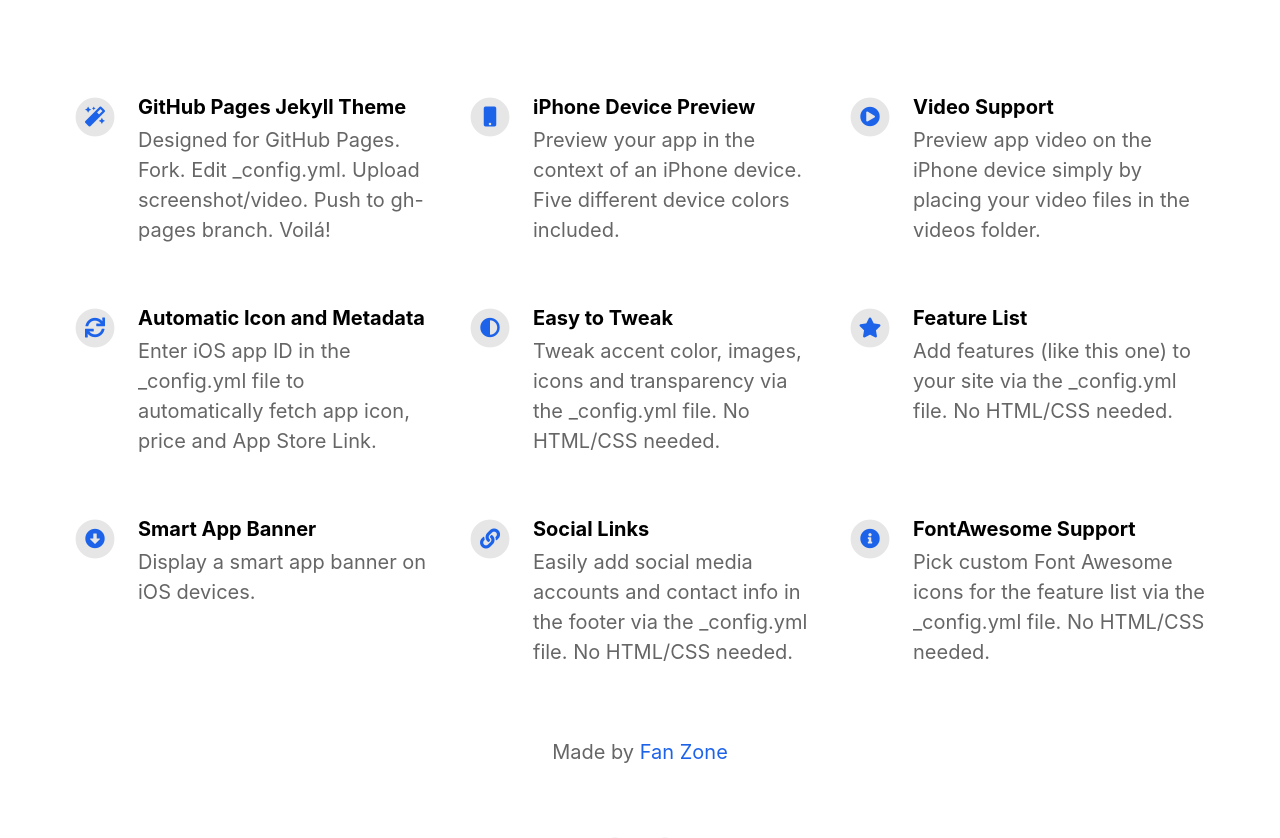
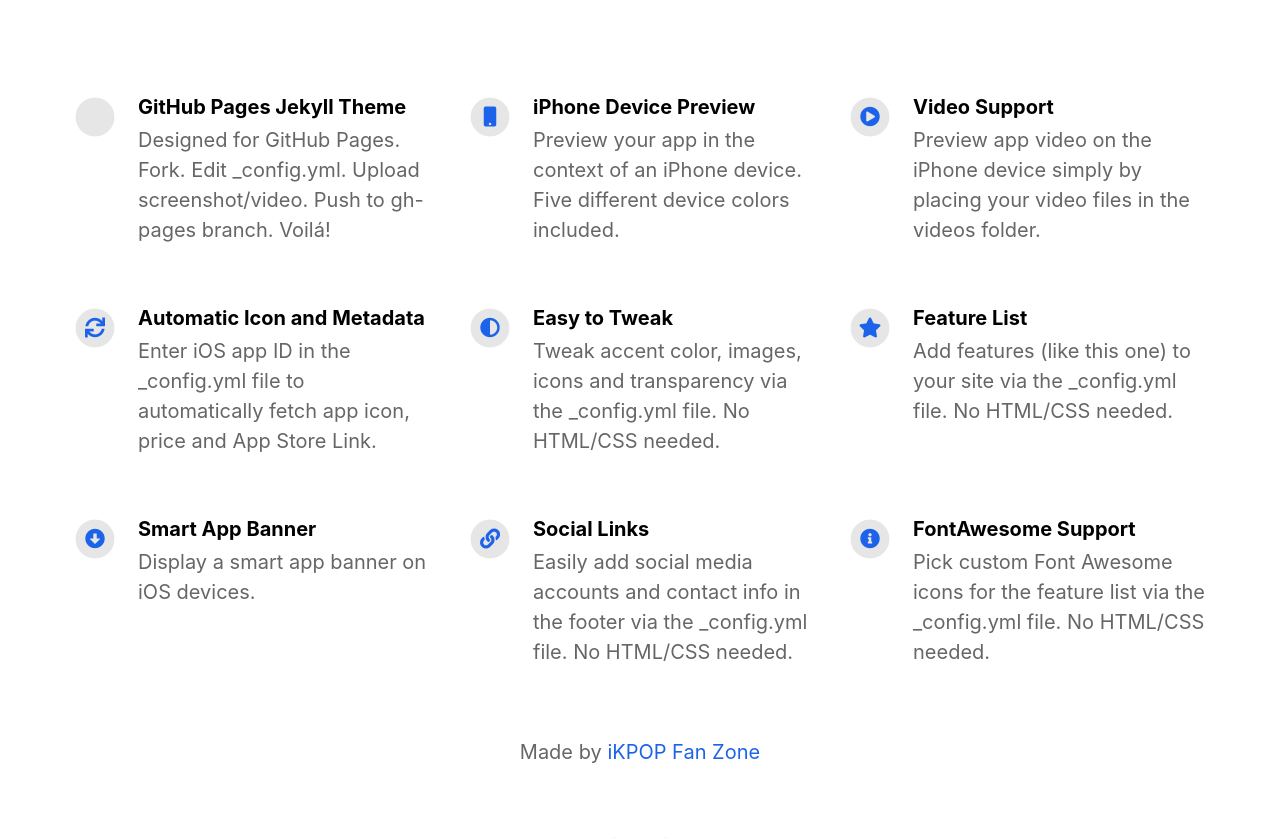
Before and after one commit to kapp7/app, a Jekyll site: the page built from index.html, in a window 1280 px wide. Shown: the part 987-1825 px from the top of the page. Built offline with Jekyll 4.4.1, drawn with Linux system fonts in a browser that asks for light colours; nearby versions of some CDN libraries.

Commit message:
Update _config.yml

```diff
--- a/_config.yml
+++ b/_config.yml
@@ -1,5 +1,5 @@
 #page title
-page_title                                :                                           # Automatically populates with app name if not set and if iOS app ID is set. Otherwise enter manually.
+page_title                                : iKPOP Fan Zone                                          # Automatically populates with app name if not set and if iOS app ID is set. Otherwise enter manually.
 
 # App Info
 ios_app_id                                : 1234793120                                # Required. Enter iOS app ID to automatically populate name, price and icons (e.g. 718043190).
@@ -20,7 +20,7 @@
 
 
 # Information About Yourself
-your_name                                 : Fan Zone
+your_name                                 : iKPOP Fan Zone
 your_link                                 : https://ikpop.club
 your_city                                 :
 email_address                             : ikpop.app@gmail.com
@@ -37,7 +37,7 @@
 
   - title                                 : GitHub Pages Jekyll Theme
     description                           : Designed for GitHub Pages. Fork. Edit _config.yml. Upload screenshot/video. Push to gh-pages branch. Voilá!
-    fontawesome_icon_name                 : magic
+    fontawesome_icon_name                 : solid-gem
 
   - title                                 : iPhone Device Preview
     description                           : Preview your app in the context of an iPhone device. Five different device colors included.
```
